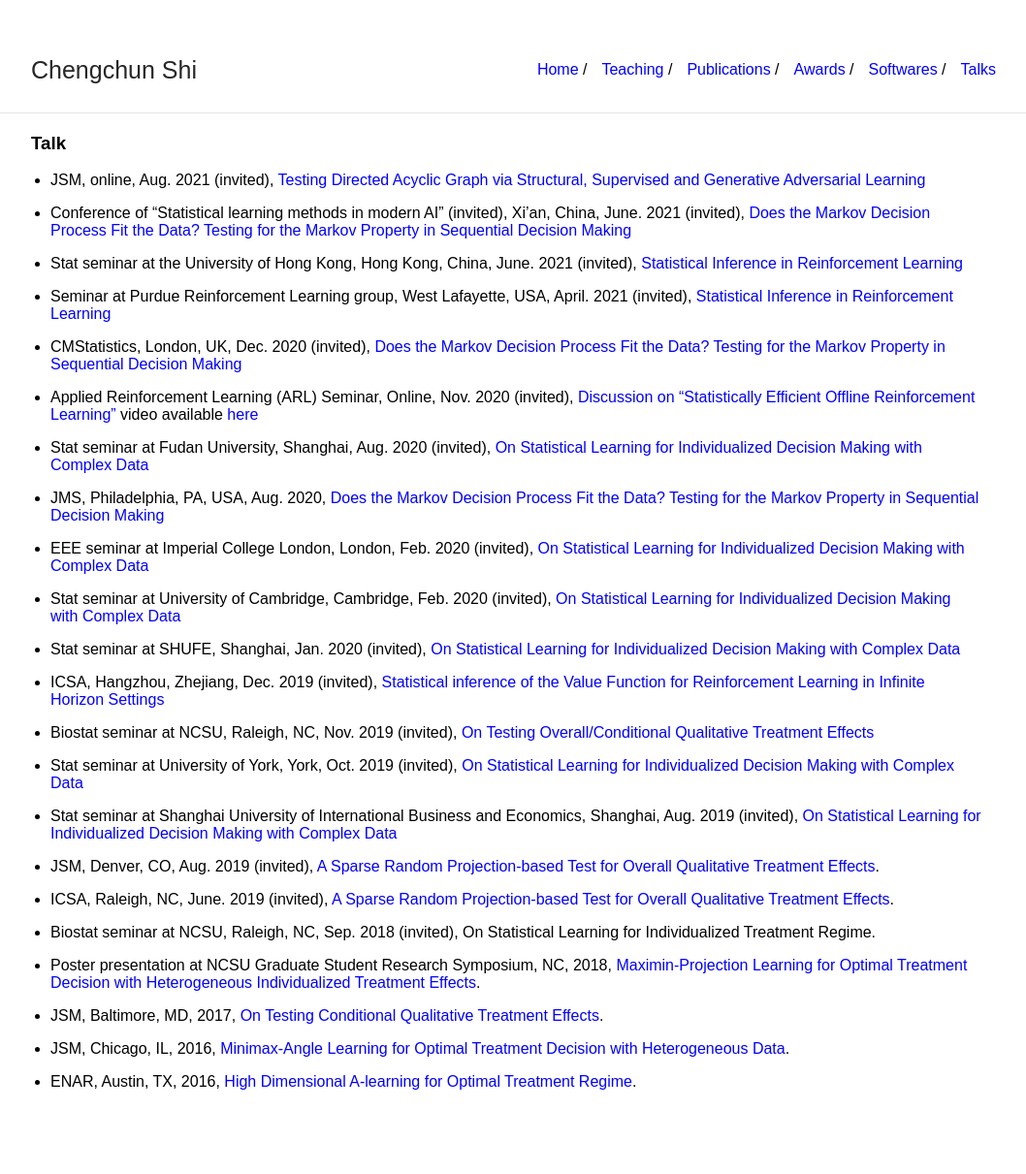
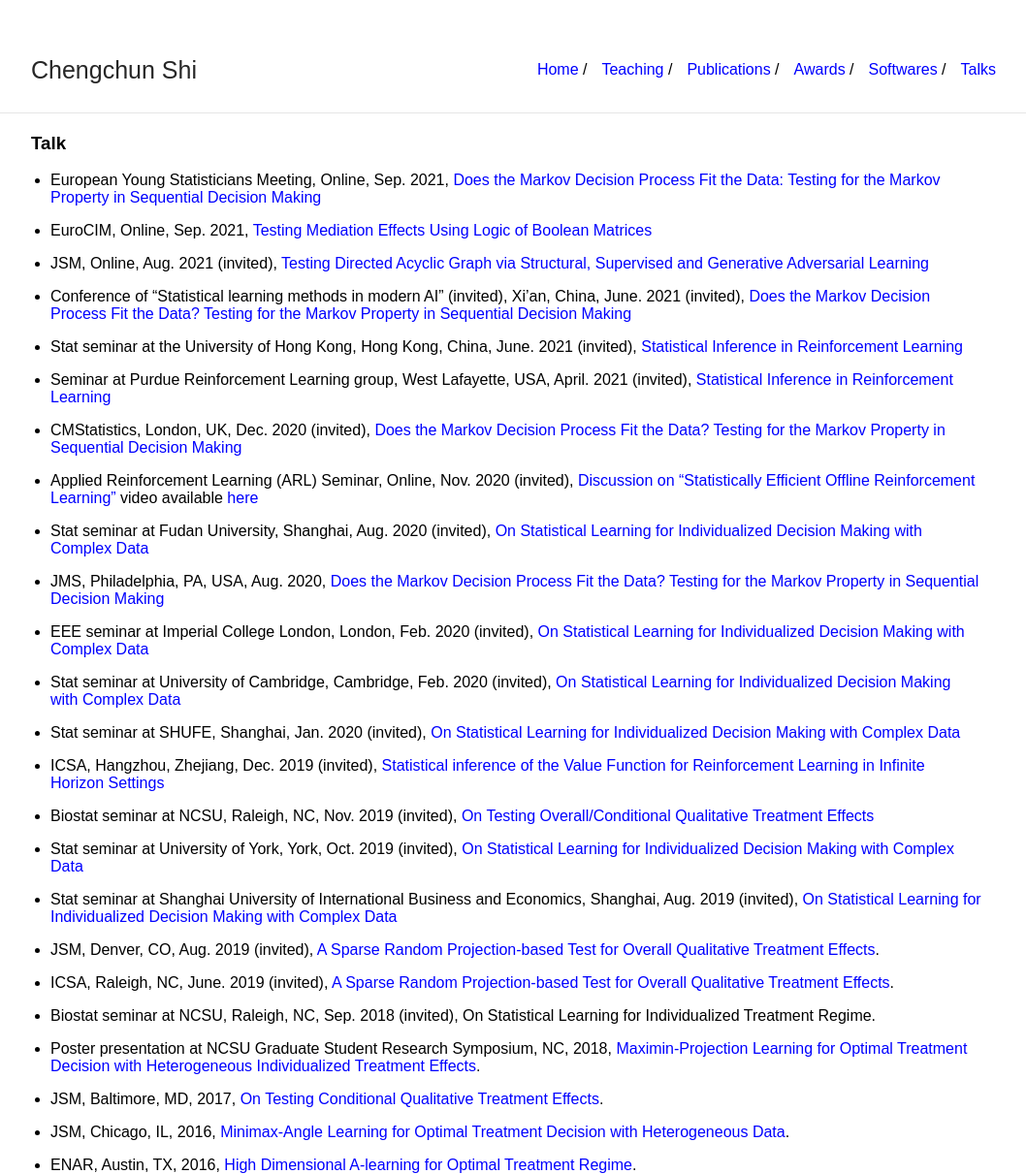
Before and after one commit to callmespring/callmespring.github.io, a Jekyll site: the page built from talk.md, in a window 1280 px wide. Shown: the whole page at 97% size, without its empty margins (108-1166 px from the left). Built offline with Jekyll 4.4.1, drawn with Linux system fonts in a browser that asks for light colours; before the commit the page ends 1125 px from its top, so only the background shows below that.

Commit message:
Update talk.md

```diff
--- a/talk.md
+++ b/talk.md
@@ -5,7 +5,11 @@ title: Talk
 
 ### Talk
 
-* JSM, online, Aug. 2021 (invited), [Testing Directed Acyclic Graph via Structural, Supervised and Generative Adversarial Learning](./slides/SUGAR.pdf)
+* European Young Statisticians Meeting, Online, Sep. 2021, [Does the Markov Decision Process Fit the Data: Testing for the Markov Property in Sequential Decision Making](./slides/slides_middle.pdf)
+
+* EuroCIM, Online, Sep. 2021, [Testing Mediation Effects Using Logic of Boolean Matrices](./slides/LOGAN.pdf)
+
+* JSM, Online, Aug. 2021 (invited), [Testing Directed Acyclic Graph via Structural, Supervised and Generative Adversarial Learning](./slides/SUGAR.pdf)
 
 * Conference of "Statistical learning methods in modern AI" (invited), Xi'an, China, June. 2021 (invited), [Does the Markov Decision Process Fit the Data? Testing for the Markov Property in Sequential Decision Making](./slides/slides.pdf)
 
```
